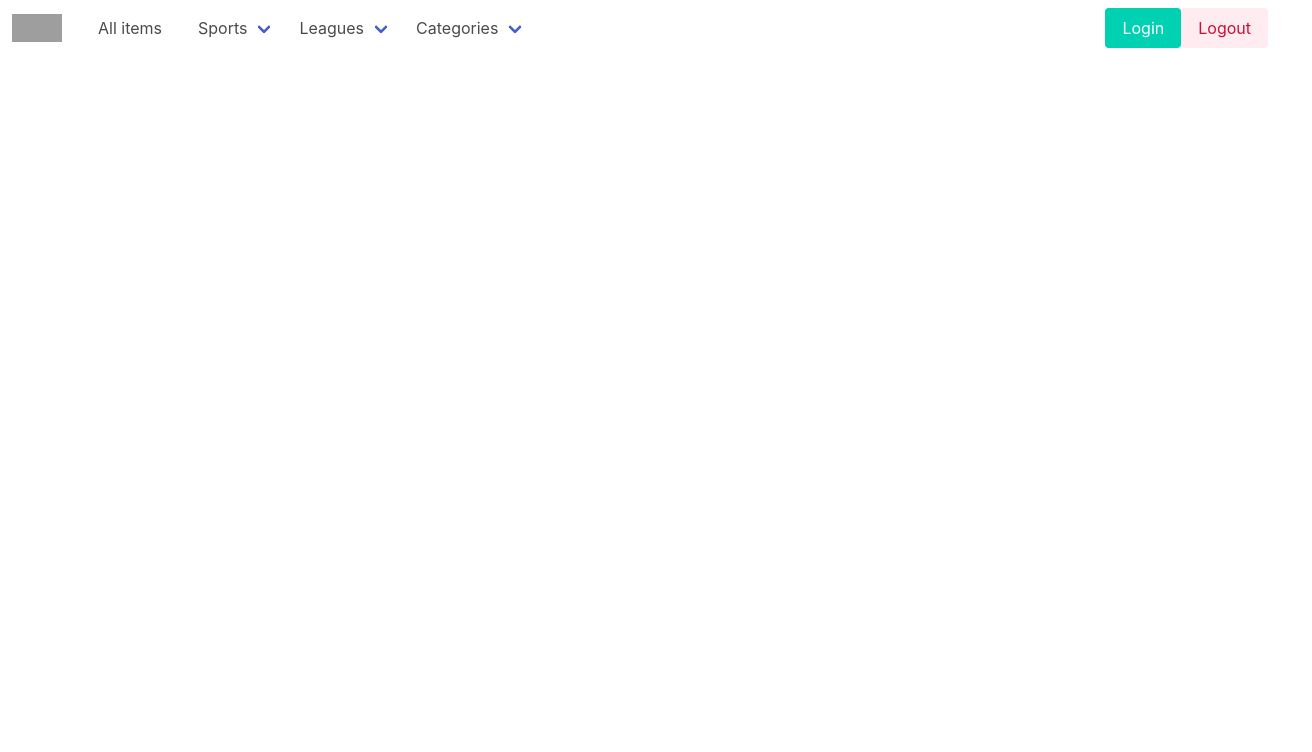
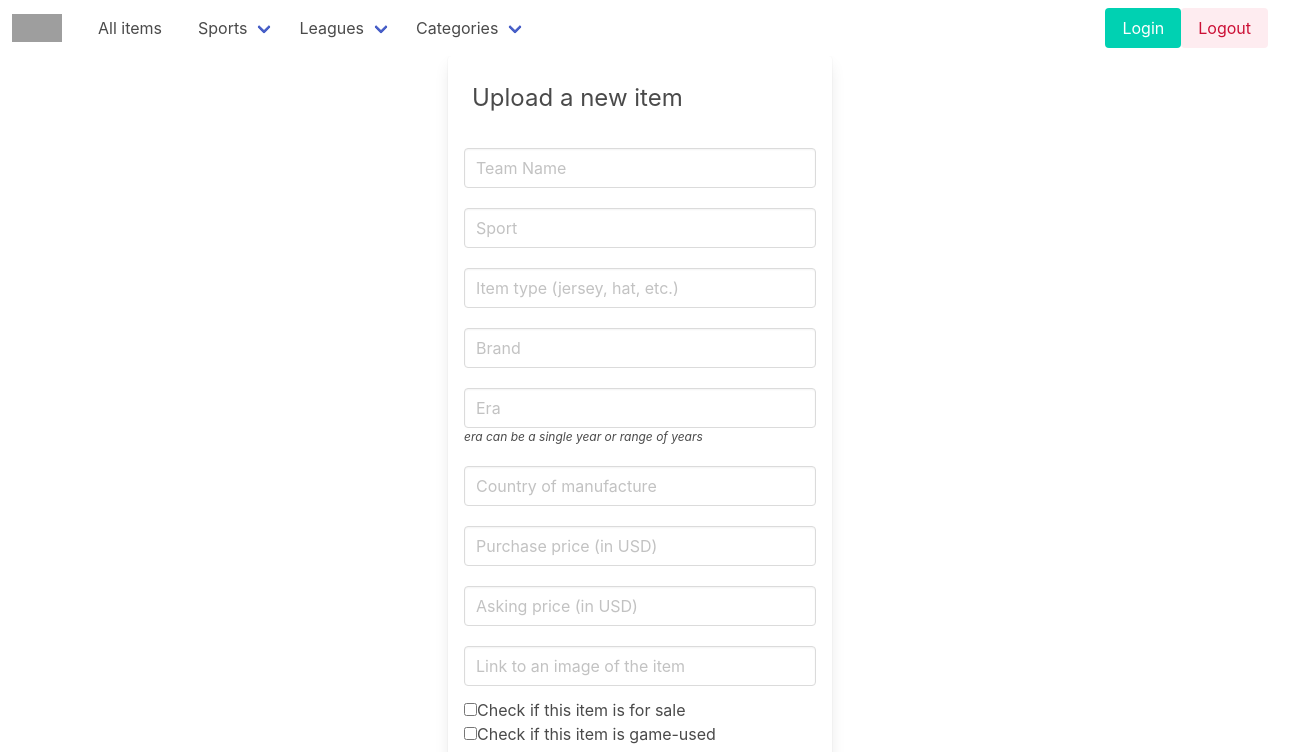
Before and after one commit to ndtelep/gem-museum, a React (Create React App) app in the folder client/: page /newitem in a window 1280 px wide. Shown: the top 752 px of the page, 1312 px wide, since content can reach past the window. Built offline with nearby package versions, Linux system fonts and the light colour scheme; no server answers; grey boxes are pictures that could not be loaded.

Commit message:
updated item cards and added a new item form

```diff
--- a/client/src/App.js
+++ b/client/src/App.js
@@ -6,6 +6,7 @@ import ItemContainer from "./components/ItemContainer";
 import Login from "./components/Login";
 import ItemDetails from "./components/ItemDetails";
 import Signup from "./components/Signup";
+import NewItemForm from "./components/NewItemForm";
 //import ItemList from "./components/ItemList";
 //import Login from "./components/Login";
 //import FeaturedItems from "./components/FeaturedItems";
@@ -34,13 +35,17 @@ function App() {
 
   const updateUser = (user) => setCurrentUser(user);
 
-  console.log(currentUser)
+  console.log(currentUser);
   return (
     <div className="start">
       <Router>
-        <NavBar updateUser={updateUser}/>
+        <NavBar updateUser={updateUser} />
         <Routes>
-          <Route exact path="/signup" element={<Signup updateUser={updateUser}/>}/>
+          <Route
+            exact
+            path="/signup"
+            element={<Signup updateUser={updateUser} />}
+          />
           <Route
             exact
             path="login"
@@ -54,6 +59,11 @@ function App() {
             path="/items/:category_key/:value"
             element={<ItemContainer />}
           />
+          <Route
+            exact
+            path="/newitem"
+            element={<NewItemForm />}
+          />
         </Routes>
       </Router>
     </div>
--- a/client/src/components/ItemCard.js
+++ b/client/src/components/ItemCard.js
@@ -17,29 +17,24 @@ function ItemCard({ item }) {
     <div class="card hover-translate-y column is-one-quarter mt-5">
       <div class="card-content">
         <header class="card-header is-capitalized has-text-centered">
-          {/* <Link to={`/item_details/${id}`}> */}
           <p class="is-size-4 has-text-weight-bold">
             {team} {category}
           </p>
-          {/* </Link> */}
         </header>
         <Link to={`/item_details/${id}`}>
           <div class="card-image">
-            <figure class="image is-5by4">
-              <img class="px-5" src={image_url} alt="item" />
+            <figure class="image is-square">
+              <img class="" src={image_url} alt="item" />
             </figure>
           </div>
         </Link>
-        <div class="media">
-          <div class="media-left"></div>
-        </div>
-        <div class="content is-italic has-text-centered">
+        <footer class="card-footer">
+          {game_used && <p class="card-footer-item has-background-warning">Game Used</p>}
+          {for_sale && <p class="card-footer-item has-background-primary">For Sale!</p>}
+        </footer>
+        <div class="content is-italic has-text-weight-semibold has-text-centered mt-5">
           {brand}, {era}
         </div>
-        <footer class="card-footer">
-          {game_used && <p class="card-footer-item">Game Used</p>}
-          {for_sale && <p class="card-footer-item">For Sale!</p>}
-        </footer>
       </div>
     </div>
   );
--- /dev/null
+++ b/client/src/components/NewItemForm.js
@@ -0,0 +1,209 @@
+import React, { useState } from "react";
+import { useNavigate } from "react-router-dom";
+import "bulma/css/bulma.min.css";
+
+function NewItemForm({}) {
+  //   const [formData, setFormData] = useState({
+  //     username: "",
+  //     email: "",
+  //     password: "",
+  //   });
+  // //   const [errors, setErrors] = useState([]);
+  // //   const navigate = useNavigate();
+
+  //   const { team, sport, category, era, brand, made_in, game_used, purchase_price, asking_price, details, league, image_url, for_sale, user_id } = formData;
+
+  //   function onSubmit(e) {
+  //     e.preventDefault();
+  //     const item = { team, sport, category, era, brand, made_in, game_used, purchase_price, asking_price, details, league, image_url, for_sale, user_id };
+
+  //     fetch(`/items`, {
+  //       method: "POST",
+  //       headers: { "Content-Type": "application/json" },
+  //       body: JSON.stringify(user),
+  //     }).then((res) => {
+  //       if (res.ok) {
+  //         res.json().then((user) => {
+  //           updateUser(user)
+  //           navigate("/");
+  //         });
+  //       } else {
+  //         res.json().then((json) => setErrors(Object.entries(json.errors)));
+  //       }
+  //     });
+  //   }
+
+  //   const handleChange = (e) => {
+  //     const { name, value } = e.target;
+  //     setFormData({ ...formData, [name]: value });
+  //   };
+
+  return (
+    <div className="login">
+      <div className="columns is-centered is-8 is-variable">
+        <div className="column is-5-tablet is-4-desktop">
+          <div className="card login_card">
+            <div className="card-content is-size-4">Upload a new item</div>
+            <form
+              className="ml-4 mr-4"
+              // onSubmit={onSubmit}
+            >
+              <div className="field">
+                <div className="control">
+                  <input
+                    type="text"
+                    className="input mt-2"
+                    name="team"
+                    id="team"
+                    placeholder="Team Name"
+                    // onChange={handleChange}
+                  />
+                </div>
+              </div>
+              <div className="field">
+                <div className="control">
+                  <input
+                    type="text"
+                    className="input mt-2"
+                    name="sport"
+                    id="sport"
+                    placeholder="Sport"
+                    // onChange={handleChange}
+                  />
+                </div>
+              </div>
+              <div className="field">
+                <div className="control">
+                  <input
+                    type="text"
+                    className="input mt-2"
+                    name="category"
+                    id="category"
+                    placeholder="Item type (jersey, hat, etc.)"
+                    // onChange={handleChange}
+                  />
+                </div>
+              </div>
+              <div className="field">
+                <div className="control">
+                  <input
+                    type="text"
+                    className="input mt-2"
+                    name="brand"
+                    id="brand"
+                    placeholder="Brand"
+                    // onChange={handleChange}
+                  />
+                </div>
+              </div>
+              <div className="field">
+                <div className="control">
+                  <input
+                    type="text"
+                    className="input mt-2"
+                    name="era"
+                    id="era"
+                    placeholder="Era"
+                    // onChange={handleChange}
+                  /><p class="is-size-7 is-italic">era can be a single year or range of years</p>
+                </div>
+              </div>
+              <div className="field">
+                <div className="control">
+                  <input
+                    type="text"
+                    className="input mt-2"
+                    name="made_in"
+                    id="made_in"
+                    placeholder="Country of manufacture"
+                    // onChange={handleChange}
+                  />
+                </div>
+              </div>
+              <div className="field">
+                <div className="control">
+                  <input
+                    type="text"
+                    className="input mt-2"
+                    name="purchase_price"
+                    id="purchase_price"
+                    placeholder="Purchase price (in USD)"
+                    // onChange={handleChange}
+                  />
+                </div>
+              </div>
+              <div className="field">
+                <div className="control">
+                  <input
+                    type="text"
+                    className="input mt-2"
+                    name="asking_price"
+                    id="asking_price"
+                    placeholder="Asking price (in USD)"
+                    // onChange={handleChange}
+                  />
+                </div>
+              </div>
+              <div className="field">
+                <div className="control">
+                  <input
+                    type="text"
+                    className="input mt-2"
+                    name="image_url"
+                    id="image_url"
+                    placeholder="Link to an image of the item"
+                    // onChange={handleChange}
+                  />
+                </div>
+              </div>
+              <div className="checkbox">
+                <div className="control">
+                  <input
+                    type="checkbox"
+                    className=""
+                    name="for_sale"
+                    id="for_sale"
+                    // onChange={handleChange}
+                  />Check if this item is for sale
+                </div>
+              </div>
+              <div className="checkbox">
+                <div className="control">
+                  <input
+                    type="checkbox"
+                    className=""
+                    name="game_used"
+                    id="game_used"
+                    // onChange={handleChange}
+                  />Check if this item is game-used
+                </div>
+              </div>
+              <div className="field">
+                <div className="control">
+                  <input
+                    type="text"
+                    className="textarea mt-2"
+                    name="details"
+                    id="details"
+                    placeholder="Item details"
+                    // onChange={handleChange}
+                  /><p class="is-size-7 is-italic">input any extra details or comments about your items</p>
+                </div>
+              </div>
+              <div className="field"></div>
+              <button
+                className="is-fullwidth is-link button mt-5 mb-5"
+                type="submit"
+                value="Submit"
+              >
+                Upload
+              </button>
+            </form>
+          </div>
+        </div>
+      </div>
+    </div>
+  );
+}
+
+export default NewItemForm;
```
